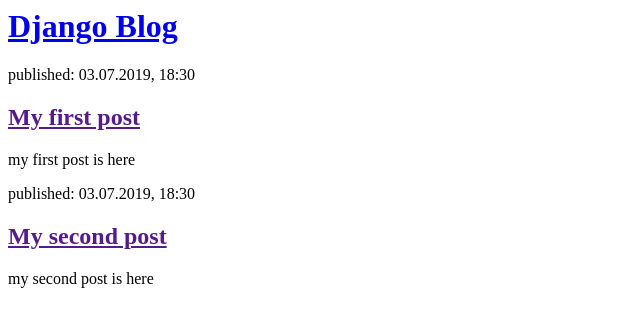
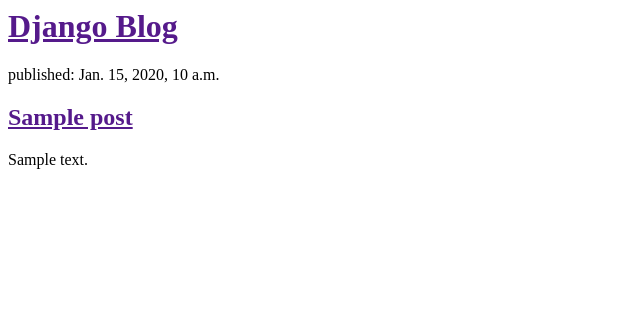
Before and after one commit to FirestormRB/my-first-blog, a Django app: page / in a window 1280 px wide. Shown: the top 327 px of the page, without its empty margins (0-640 px from the left). Run offline with Django 3.2, Linux system fonts and the light colour scheme; tables that the repository leaves empty hold one stand-in row (values such as "Sample post").

Commit message:
some modifications

```diff
--- a/blog/templates/blog/post_list.html
+++ b/blog/templates/blog/post_list.html
@@ -4,19 +4,12 @@
     </head>
     <body>
         <div>
-            <h1><a href="/">Django Blog</a></h1>
+            <h1><a href="">Django Blog</a></h1>
         </div>
-
-        <div>
-            <p>published: 03.07.2019, 18:30</p>
-            <h2><a href="">My first post</a></h2>
-            <p>my first post is here</p>
-        </div>
-
-        <div>
-            <p>published: 03.07.2019, 18:30</p>
-            <h2><a href="">My second post</a></h2>
-            <p>my second post is here</p>
-        </div>
+{% for post in posts %}
+       <p>published: {{ post.published_date }}</p>
+        <h2><a href="">{{ post.title }}</a></h2>
+        <p>{{ post.text|linebreaksbr }}</p>
+        {% endfor %}
     </body>
 </html>
--- a/blog/views.py
+++ b/blog/views.py
@@ -1,4 +1,8 @@
 from django.shortcuts import render
+from .models import Post
+from django.utils import timezone
 
 def post_list(request):
-	return render(request,'blog/post_list.html')
+	#posts=Post.objects.filter(published_date__lte=timezone.now()).order_by('published_date')
+	posts=Post.objects.all().order_by('published_date')
+	return render(request,'blog/post_list.html',{'posts':posts})
```
